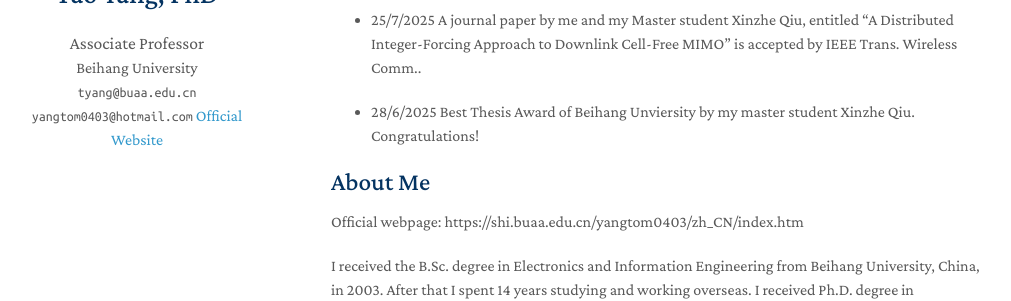
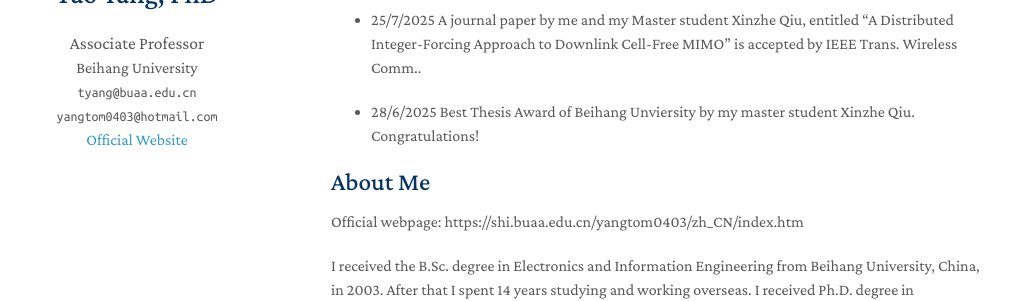
Before and after one commit to yangtao0403/yangtao0403.github.io, a Jekyll site: the page built from index.md, in a window 1280 px wide. Shown: the part 285-586 px from the top of the page, without its empty margins (139-1150 px from the left). Built offline with Jekyll 4.4.1, drawn with Linux system fonts in a browser that asks for light colours; a style sheet for code colours, icons or effects is not loaded; our own code applies the rules of GitHub Pages for plain Markdown files.

Commit message:
Update homepage.html

```diff
--- a/_layouts/homepage.html
+++ b/_layouts/homepage.html
@@ -75,10 +75,10 @@
         <br>
         {% endif %}
         {% if site.email %}
-        <email>{{ site.email }}</email>
+        <div><email>{{ site.email }}</email></div>
         {% endif %}
         {% if site.official_website %}
-        <a href="{{ site.official_website }}" target="_blank" rel="noopener">Official Website</a>
+        <div><a href="{{ site.official_website }}" target="_blank" rel="noopener">Official Website</a></div>
         {% endif %}
 
         <br>
```
